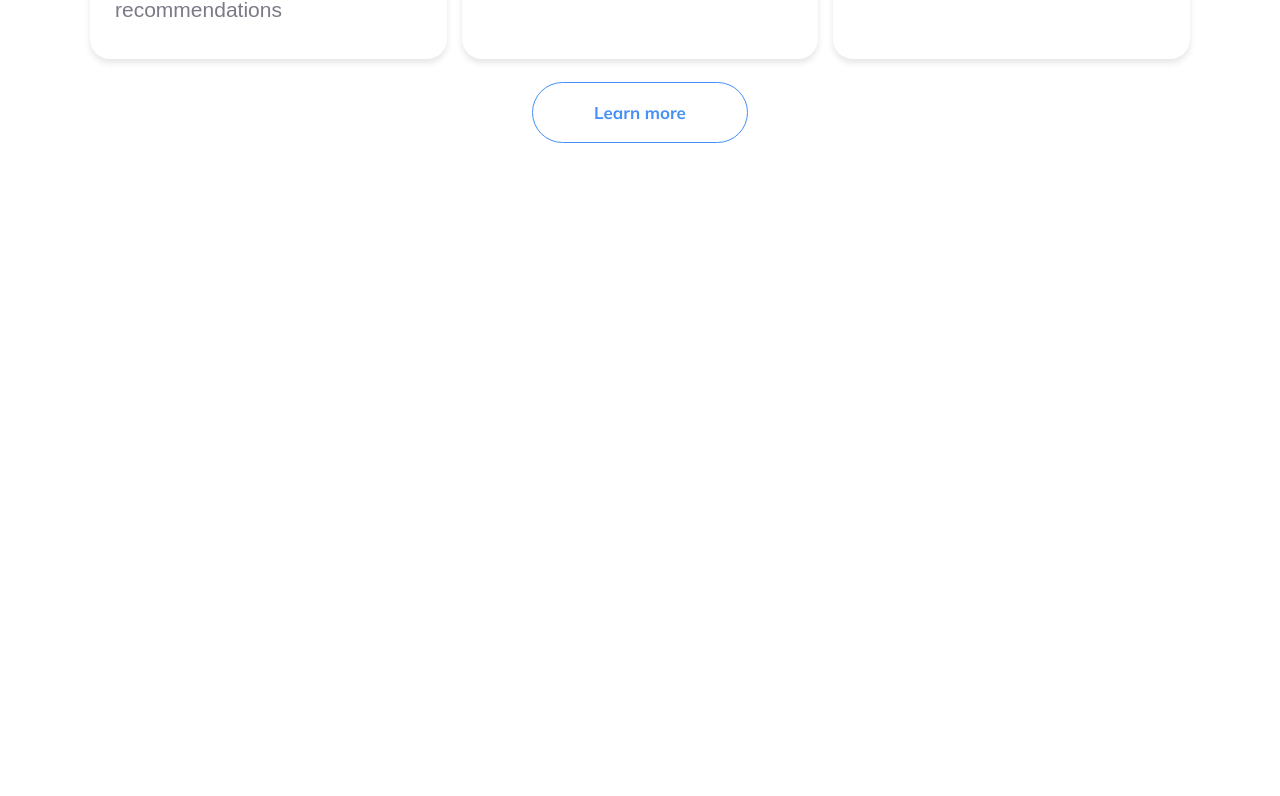
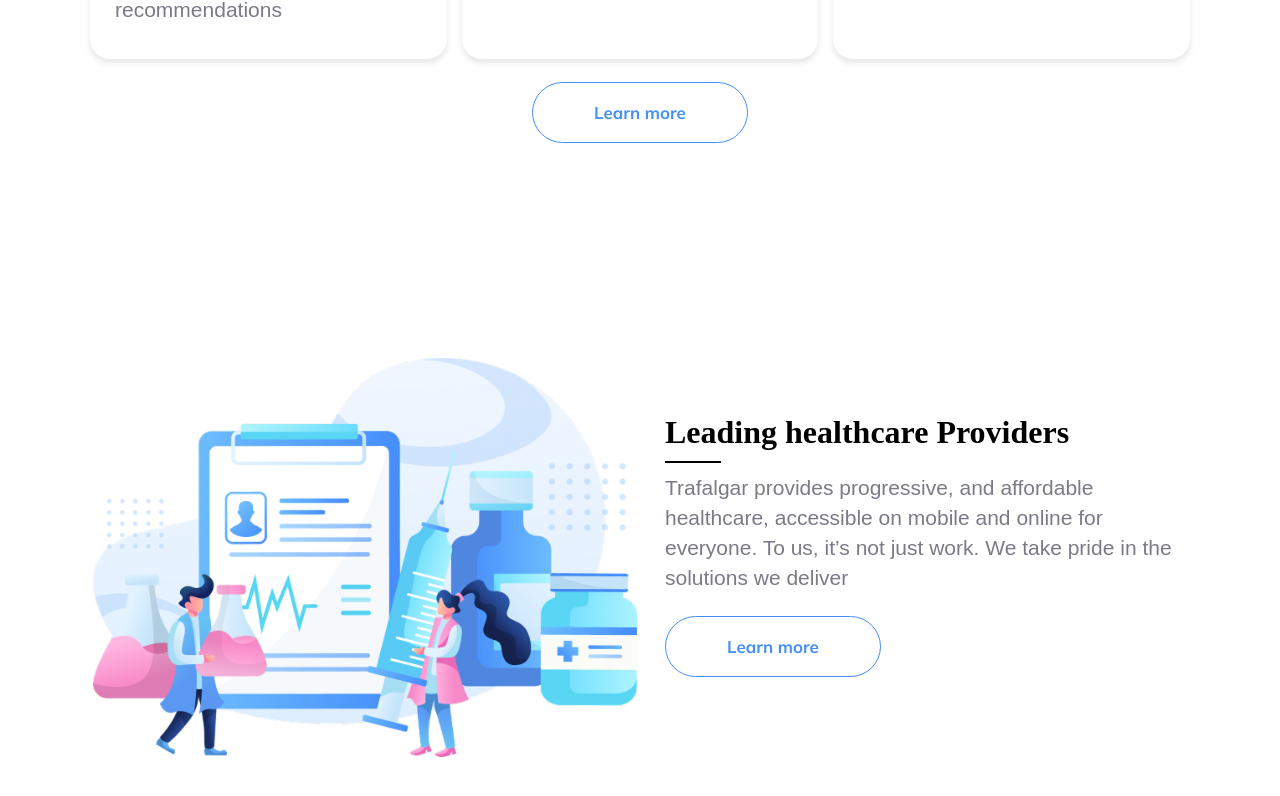
Before and after one commit to anikakash-strativ/DoctTime-React, a React (Vite) app: page / in a window 1280 px wide. Shown: the part 1484-2280 px from the top of the page. Before the commit the page ends 1800 px from the top, so only its background shows below. Built offline with nearby package versions, Linux system fonts and the light colour scheme; a web font is replaced by a local one.

Commit message:
add: complete healthcare section

```diff
--- a/src/App.jsx
+++ b/src/App.jsx
@@ -2,6 +2,7 @@
 import Header from './components/Header/Header'
 import HeroSection from './components/HeroSection/HeroSection'
 import Services from './components/Services/Services'
+import HealthCare from './components/HealthCare/HealthCare'
 
 
 function App() {
@@ -12,6 +13,7 @@
       <Header/>
       <HeroSection/>
       <Services/>
+      <HealthCare/>
     </>
   )
 }
--- /dev/null
+++ b/src/components/HealthCare/HealthCare.css
@@ -0,0 +1,28 @@
+.leading-box{
+    width: 100%;
+    gap: 25px;
+}
+.healthcare-img {
+    min-width: 544px;
+    height: 477px;
+    padding: 3px;
+}
+.healthcare-img img{
+    width: 100%;
+    height: 100%;
+    object-fit: contain;
+}
+.healthcare-info{
+    display: flex;
+    flex-direction: column;
+    align-items: flex-start;
+    justify-content: center;
+}
+.app-box{
+    width: 100%;
+    gap: 25px;
+    flex-direction: row-reverse;
+}
+.icon{
+    color: var(--primary-color);
+}
--- /dev/null
+++ b/src/components/HealthCare/HealthCare.jsx
@@ -0,0 +1,28 @@
+import React from 'react'
+import './HealthCare.css'
+import '../../reUsableStyle.css';
+import '../../responsiveStyle.css';
+
+export default function HealthCare() {
+  return (
+    <>
+      <div class="container">
+      <div class="leading-box flex-between">
+        <div class="healthcare-img">
+          <img src="../src/assets/leading.png" alt="" />
+        </div>
+        <div class="healthcare-info">
+          <h1>Leading healthcare Providers</h1>
+          <hr class="divider-start" />
+          <p class="body-text">
+            Trafalgar provides progressive, and affordable healthcare,
+            accessible on mobile and online for everyone. To us, it’s not just
+            work. We take pride in the solutions we deliver
+          </p>
+          <button class="btn">Learn more</button>
+        </div>
+      </div>
+    </div>
+    </>
+  )
+}
```
